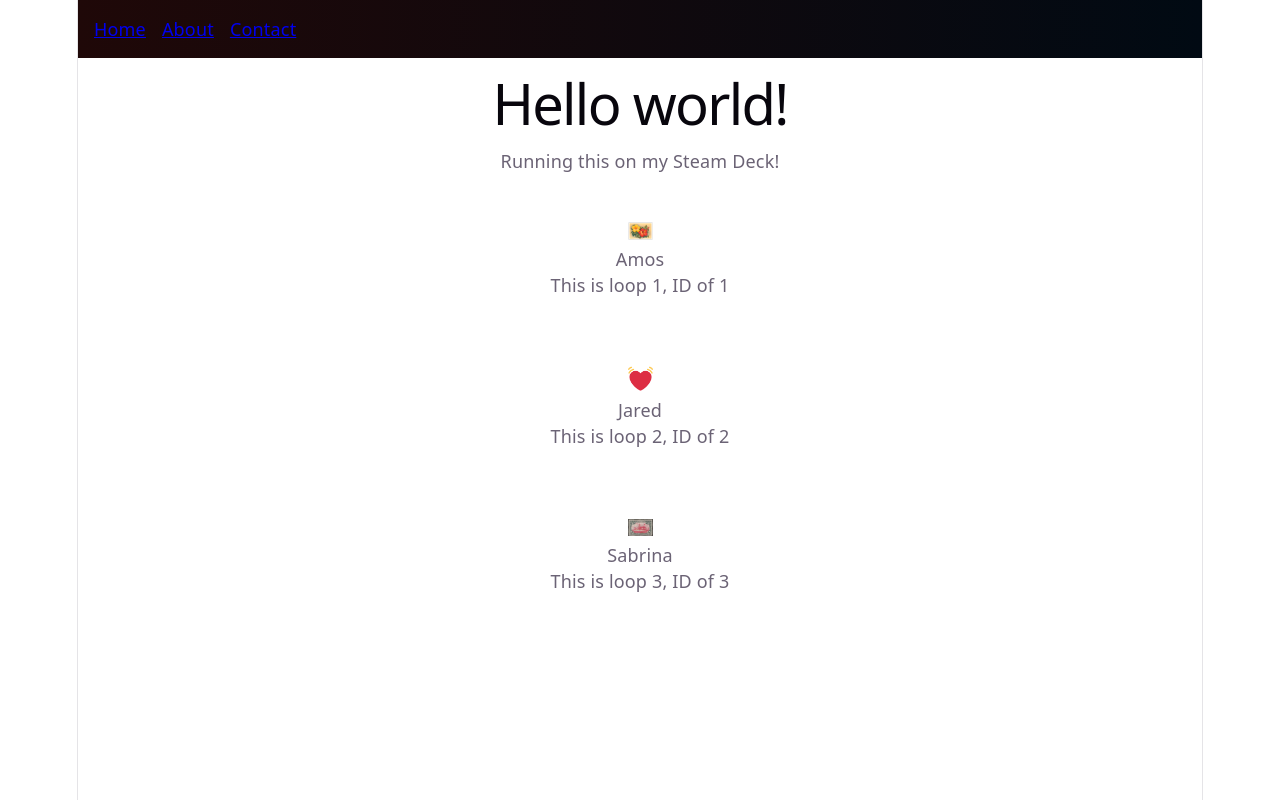
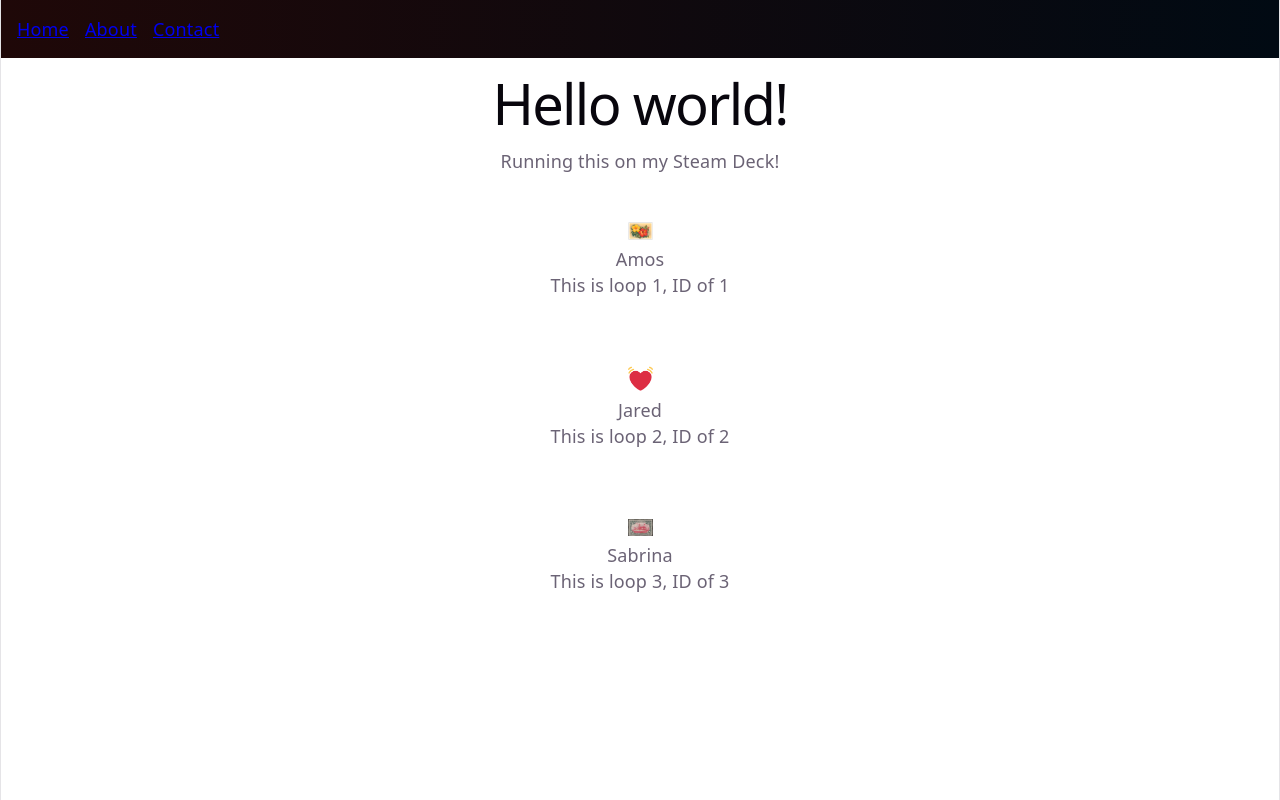
Before and after one commit to w9ne/learningReact, a React (Vite) app: page / in a window 1280 px wide. Built offline with nearby package versions, Linux system fonts and the light colour scheme.

Commit message:
Fix white border and adjusted width percentage

```diff
--- a/src/index.css
+++ b/src/index.css
@@ -55,7 +55,7 @@ body {
 }
 
 #root {
-  width: 1126px;
+  width:100%;
   max-width: 100%;
   margin: 0 auto;
   text-align: center;
```
Also changed, not shown: 1 other file (tests, documents, lock files or other folders).
